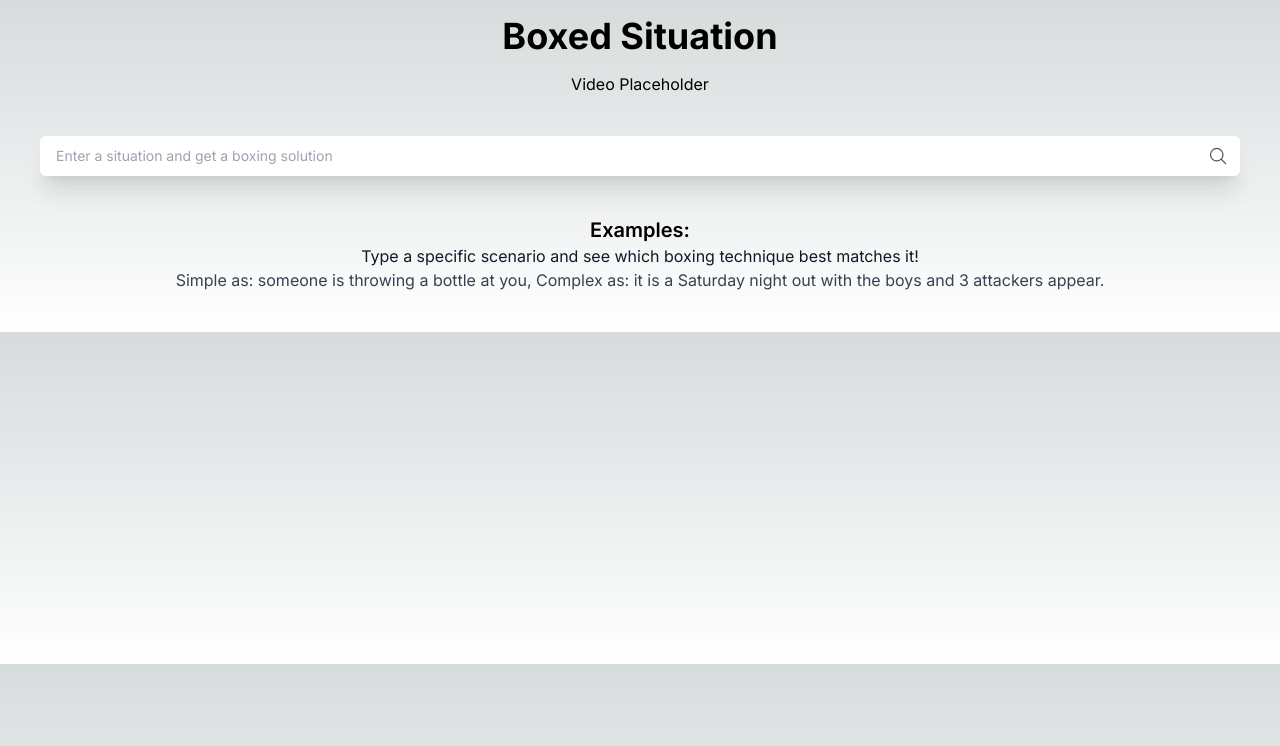
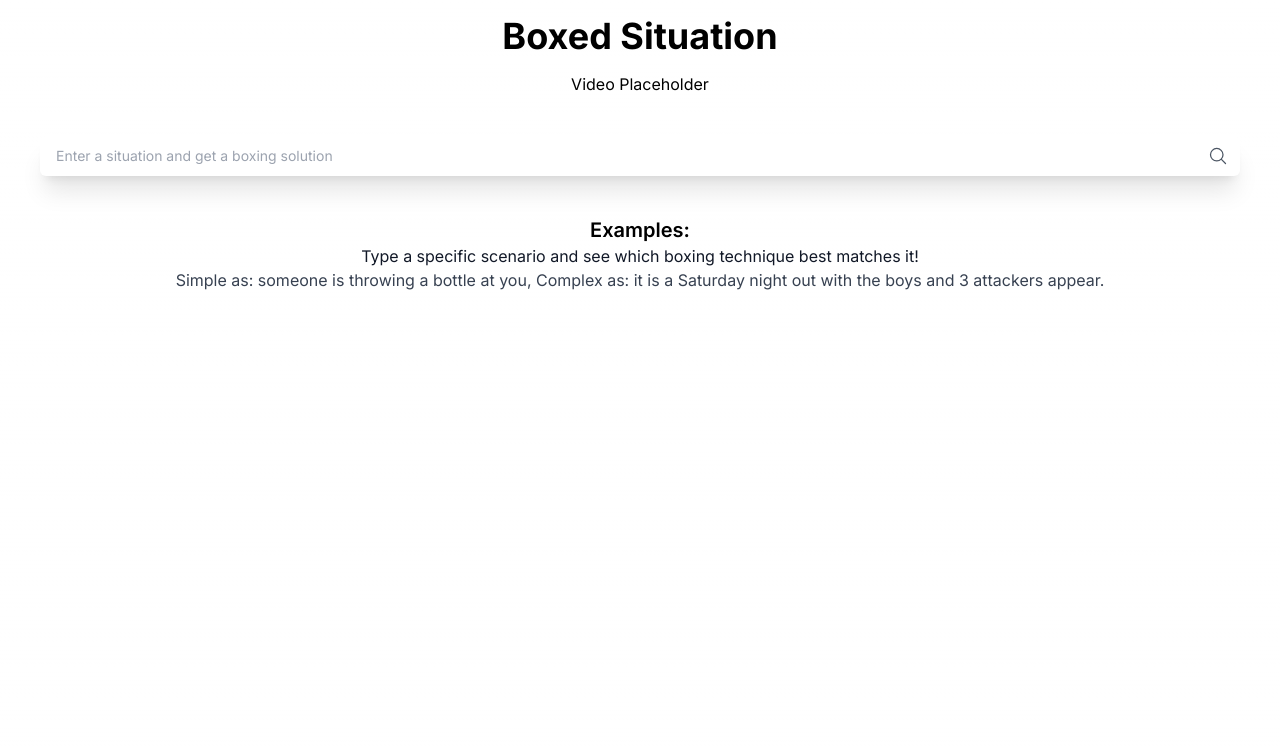
Before and after one commit to AndrewKalGit/boxed-situation, a Next.js app: page / in a window 1280 px wide. Shown: the top 746 px of the page. Built offline with nearby package versions, Linux system fonts and the light colour scheme.

Commit message:
static mvp

```diff
--- a/src/app/globals.css
+++ b/src/app/globals.css
@@ -4,26 +4,15 @@
 
 :root {
   --foreground-rgb: 0, 0, 0;
-  --background-start-rgb: 214, 219, 220;
+  --background-start-rgb: 255, 255, 255;
   --background-end-rgb: 255, 255, 255;
-}
-
-@media (prefers-color-scheme: dark) {
-  :root {
-    --foreground-rgb: 255, 255, 255;
-    --background-start-rgb: 0, 0, 0;
-    --background-end-rgb: 0, 0, 0;
-  }
 }
 
 body {
   color: rgb(var(--foreground-rgb));
-  background: linear-gradient(
-      to bottom,
+  background: linear-gradient(to bottom,
       transparent,
-      rgb(var(--background-end-rgb))
-    )
-    rgb(var(--background-start-rgb));
+      rgb(var(--background-end-rgb))) rgb(var(--background-start-rgb));
 }
 
 @layer utilities {
```
